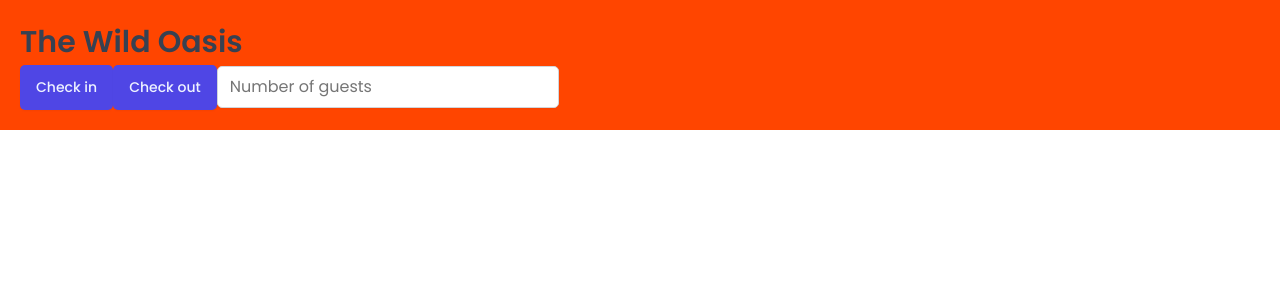
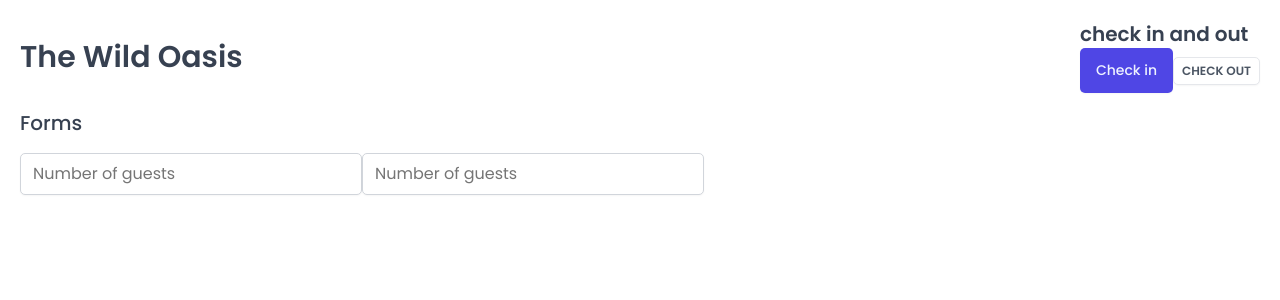
Before and after one commit to iknevo/the-wild-oasis, a React (Vite) app: page / in a window 1280 px wide. Shown: the top 300 px of the page. Built offline with nearby package versions, Linux system fonts and the light colour scheme; a web font is replaced by a local one.

Commit message:
added some reusable components with styled components

```diff
--- a/package.json
+++ b/package.json
@@ -23,6 +23,7 @@
     "eslint-plugin-react-hooks": "^5.0.0",
     "eslint-plugin-react-refresh": "^0.4.16",
     "globals": "^15.14.0",
+    "react-router-dom": "^7.1.5",
     "styled-components": "^6.1.14",
     "vite": "^6.0.5"
   }
--- a/src/App.jsx
+++ b/src/App.jsx
@@ -1,16 +1,12 @@
-import styled from "styled-components";
+import { styled } from "styled-components";
 import GlobalStyles from "./styles/GlobalStyles";
 import Button from "./ui/Button";
 import Input from "./ui/Input";
+import Heading from "./ui/Heading";
+import Row from "./ui/Row";
 
-const H1 = styled.h1`
-  font-size: 30px;
-  font-weight: 600;
-`;
-
-const StyledApp = styled.div`
+const StyledApp = styled.main`
   padding: 20px;
-  background-color: orangered;
 `;
 
 export default function App() {
@@ -18,10 +14,29 @@
     <>
       <GlobalStyles />
       <StyledApp>
-        <H1>The Wild Oasis</H1>
-        <Button onClick={() => console.log("check in")}>Check in</Button>
-        <Button onClick={() => console.log("check out")}>Check out</Button>
-        <Input type="number" placeholder="Number of guests" />
+        <Row>
+          <Row type="horizontal">
+            <Heading as="h1">The Wild Oasis</Heading>
+            <div>
+              <Heading as="h2">check in and out</Heading>
+              <Button onClick={() => console.log("check in")}>Check in</Button>
+              <Button
+                variation="secondary"
+                size="small"
+                onClick={() => console.log("check out")}
+              >
+                Check out
+              </Button>
+            </div>
+          </Row>
+          <Row>
+            <Heading as="h3">Forms</Heading>
+            <form>
+              <Input type="number" placeholder="Number of guests" />
+              <Input type="number" placeholder="Number of guests" />
+            </form>
+          </Row>
+        </Row>
       </StyledApp>
     </>
   );
--- a/src/ui/Button.jsx
+++ b/src/ui/Button.jsx
@@ -8,11 +8,13 @@
     font-weight: 600;
     text-align: center;
   `,
+
   medium: css`
     font-size: 1.4rem;
     padding: 1.2rem 1.6rem;
     font-weight: 500;
   `,
+
   large: css`
     font-size: 1.6rem;
     padding: 1.2rem 2.4rem;
@@ -29,6 +31,7 @@
       background-color: var(--color-brand-700);
     }
   `,
+
   secondary: css`
     color: var(--color-grey-600);
     background: var(--color-grey-0);
@@ -38,6 +41,7 @@
       background-color: var(--color-grey-50);
     }
   `,
+
   danger: css`
     color: var(--color-red-100);
     background-color: var(--color-red-700);
@@ -49,18 +53,16 @@
 };
 
 const Button = styled.button`
-  font-size: 1.4rem;
-  padding: 1.2rem 1.6rem;
-  font-weight: 500;
   border: none;
   border-radius: var(--border-radius-sm);
-  background-color: var(--color-brand-600);
-  color: var(--color-brand-50);
   box-shadow: var(--shadow-sm);
-  cursor: pointer;
+  ${(props) => sizes[props.size]}
+  ${(props) => variations[props.variation]}
+`;
 
-  &:hover {
-    background-color: var(--color-brand-700);
-  }
-`;
+Button.defaultProps = {
+  variation: "primary",
+  size: "medium",
+};
+
 export default Button;
--- /dev/null
+++ b/src/ui/Heading.jsx
@@ -0,0 +1,27 @@
+import { css, styled } from "styled-components";
+
+const Heading = styled.h1`
+  ${(props) =>
+    props.as === "h1" &&
+    css`
+      font-size: 3rem;
+      font-weight: 600;
+    `}
+
+  ${(props) =>
+    props.as === "h2" &&
+    css`
+      font-size: 2rem;
+      font-weight: 600;
+    `}
+
+  ${(props) =>
+    props.as === "h3" &&
+    css`
+      font-size: 2rem;
+      font-weight: 500;
+    `}
+  line-height: 1.4
+`;
+
+export default Heading;
--- /dev/null
+++ b/src/ui/Row.jsx
@@ -0,0 +1,24 @@
+import { styled, css } from "styled-components";
+
+const Row = styled.div`
+  display: flex;
+  ${(props) =>
+    props.type === "horizontal" &&
+    css`
+      justify-content: space-between;
+      align-items: center;
+    `}
+
+  ${(props) =>
+    props.type === "vertical" &&
+    css`
+      flex-direction: column;
+      gap: 1.6rem;
+    `}
+`;
+
+Row.defaultProps = {
+  type: "vertical",
+};
+
+export default Row;
```
Also changed, not shown: 1 other file (tests, documents, lock files or other folders).
